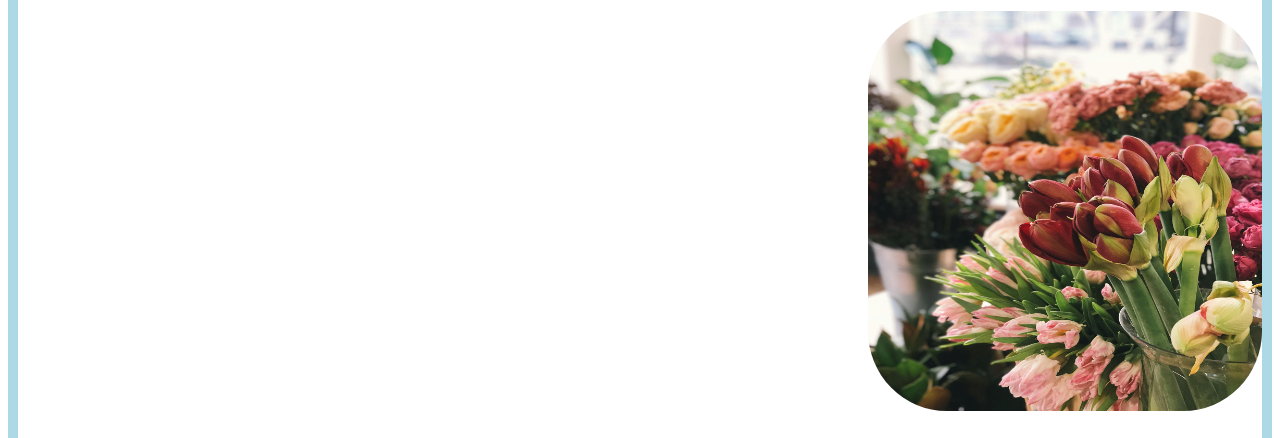
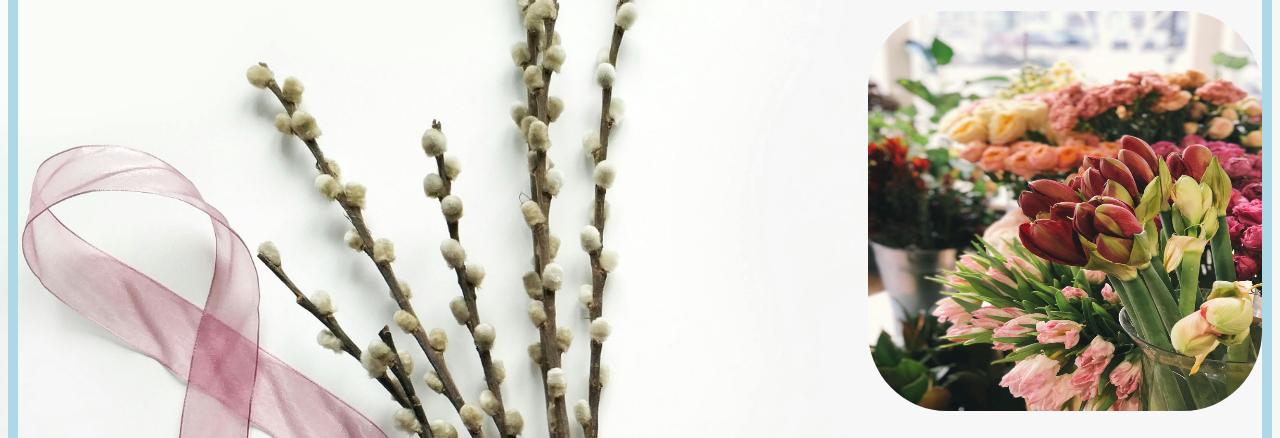
Before and after one commit to john80482/flower_shop, a plain HTML site: page index.html in a window 1280 px wide. Shown: the part 172-610 px from the top of the page. Drawn offline with Linux system fonts and the light colour scheme.

Commit message:
fix background image

```diff
--- a/css/style.css
+++ b/css/style.css
@@ -4,17 +4,14 @@
     /* font-size: 24px; */
 }
 
-body
-    {
-        background-image: url(""./images/bi1.jpg)");
+body    {
+        background-image: url('./images/bi1.jpg');
         background-size: cover ;
         background-repeat: no-repeat;
-        /*justify-content:center ; */
         border-style: solid;
         border-width: 10px;
         border-color: lightblue;
-
-    }
+        }
 
 
 .navbar {
--- a/index.html
+++ b/index.html
@@ -7,6 +7,11 @@
     <title>Flowers from Heaven</title>
 </head>
 <body>
+    <style>
+        body    {
+    background-image: url('./images/bi1.jpg');
+                }
+    </style>
 
 <br>
 <br>
```
